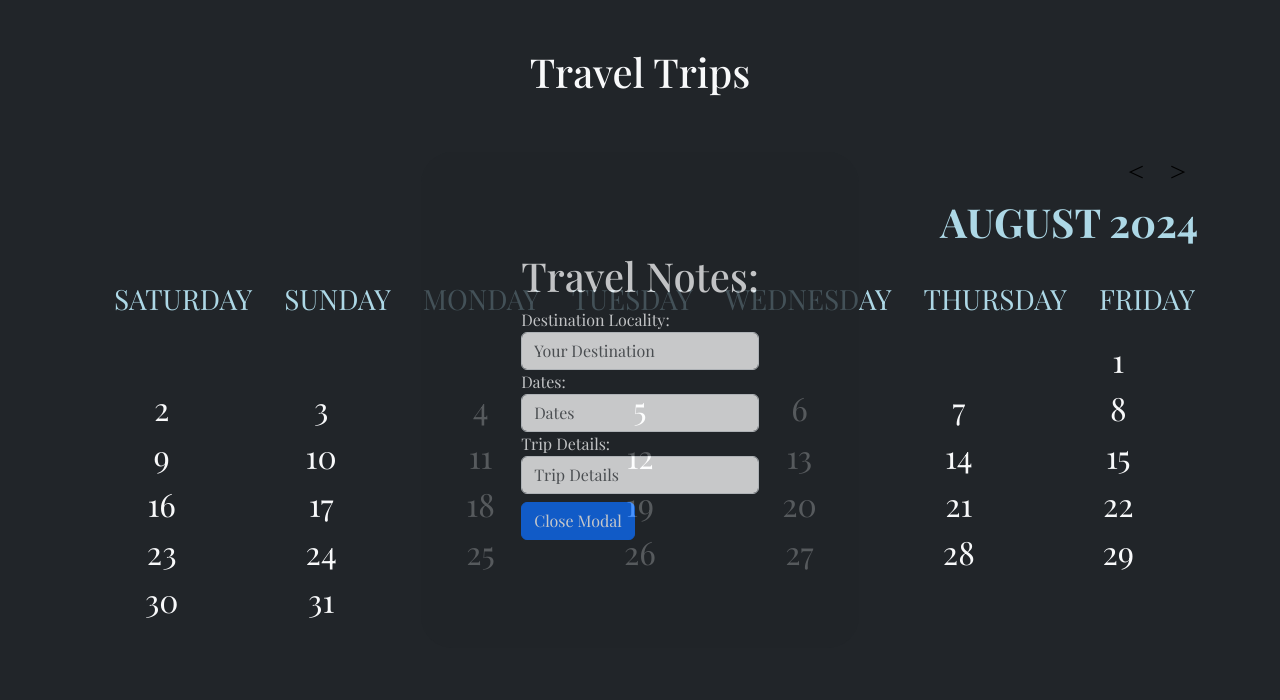
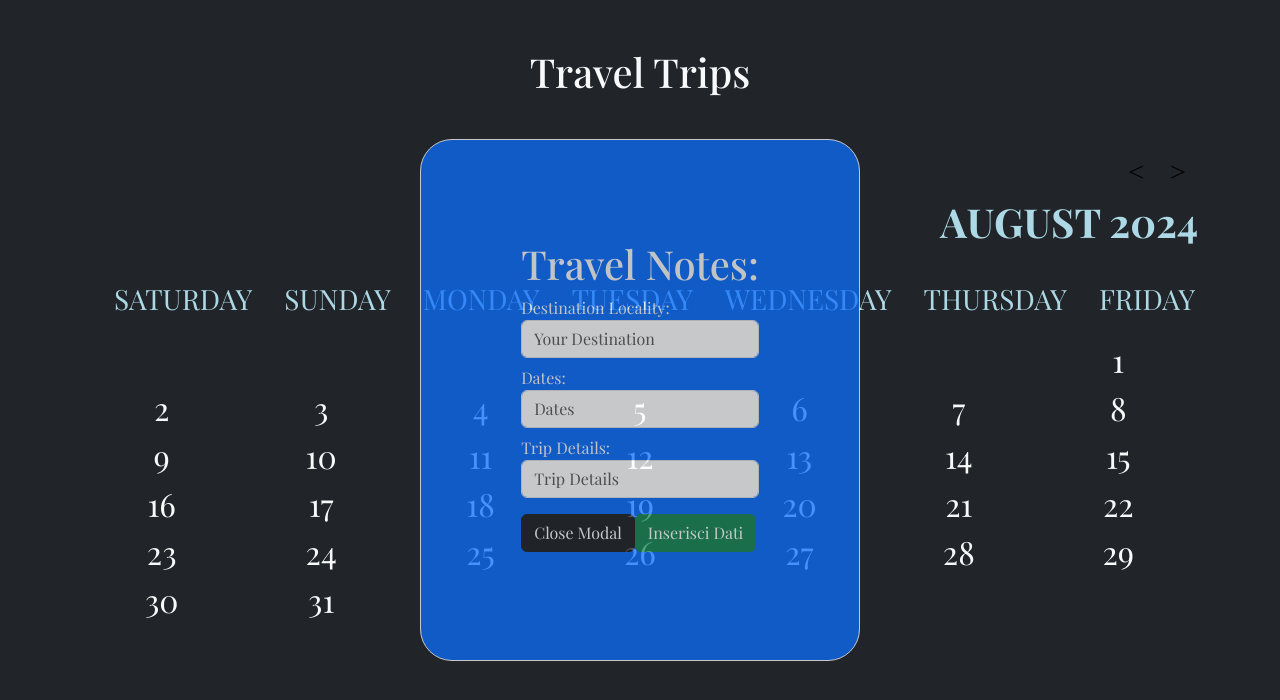
Before and after one commit to federicomanni97/travel-app, a Vue app: page / in a window 1280 px wide. Both pictures are taken after a click on the item "10". Shown: the top 700 px of the page. Built offline with nearby package versions, Linux system fonts and the light colour scheme; a web font is replaced by a local one.

Commit message:
v-model input added

```diff
--- a/src/components/ModalComponent.vue
+++ b/src/components/ModalComponent.vue
@@ -1,24 +1,25 @@
 <template>
   <div class="modal">
-      <div class="modal-inner bg-dark rounded-5 m-5 opacity-75 text-light">
+      <div class="bordermodal modal-inner bg-primary rounded-5 m-5 opacity-75 text-light">
         <form>
           <h1>Travel Notes:</h1>
           <div class="form-row">
-            <div class="form-group">
+            <div class="form-group my-2">
               <label for="inputEmail4">Destination Locality:</label>
-              <input type="email" class="form-control" id="inputEmail4" placeholder="Your Destination">
+              <input type="email" class="form-control" v-model="Destination" id="inputEmail4" placeholder="Your Destination">
             </div>
           </div>
-          <div class="form-group">
+          <div class="form-group my-2">
             <label for="inputAddress">Dates:</label>
-            <input type="text" class="form-control" id="inputAddress" placeholder="Dates">
+            <input type="text" class="form-control" v-model="Dates" id="inputAddress" placeholder="Dates">
           </div>
-          <div class="form-group">
+          <div class="form-group my-2">
             <label for="inputAddress">Trip Details:</label>
-            <input type="text" class="form-control" id="inputAddress" placeholder="Trip Details">
+            <input type="text" class="form-control" v-model="TripDetails" id="inputAddress" placeholder="Trip Details">
           </div>
         </form>
-      <button class="modal-close btn btn-primary my-2" @click="toggleModal()" >Close Modal</button>
+      <button class="modal-close btn btn-dark my-2" @click="toggleModal()" >Close Modal</button>
+      <button class="modal-close btn btn-success my-2" @click="inviaForm()">Inserisci Dati</button>
     </div>
   </div>
 </template>
@@ -30,10 +31,18 @@ export default {
   props: ['toggleModal', 'modalTriggers', ],
   data() {
     return {
-
+      Destination: '',
+      Dates: '',
+      TripDetails: '',
     }
   },
   methods: {
+    inviaForm() {
+      console.log('Destinazione:', this.Destination),
+      console.log('Data:', this.Dates),
+      console.log('Dettagli Viaggio:', this.TripDetails)
+
+    }
 
   }
 }
@@ -53,6 +62,10 @@ export default {
   justify-content: center;
 }
 
+.bordermodal{
+  border: 1px solid white;
+}
+
 .modal-inner{
   background-color: blue;
   padding: 100px;
```
